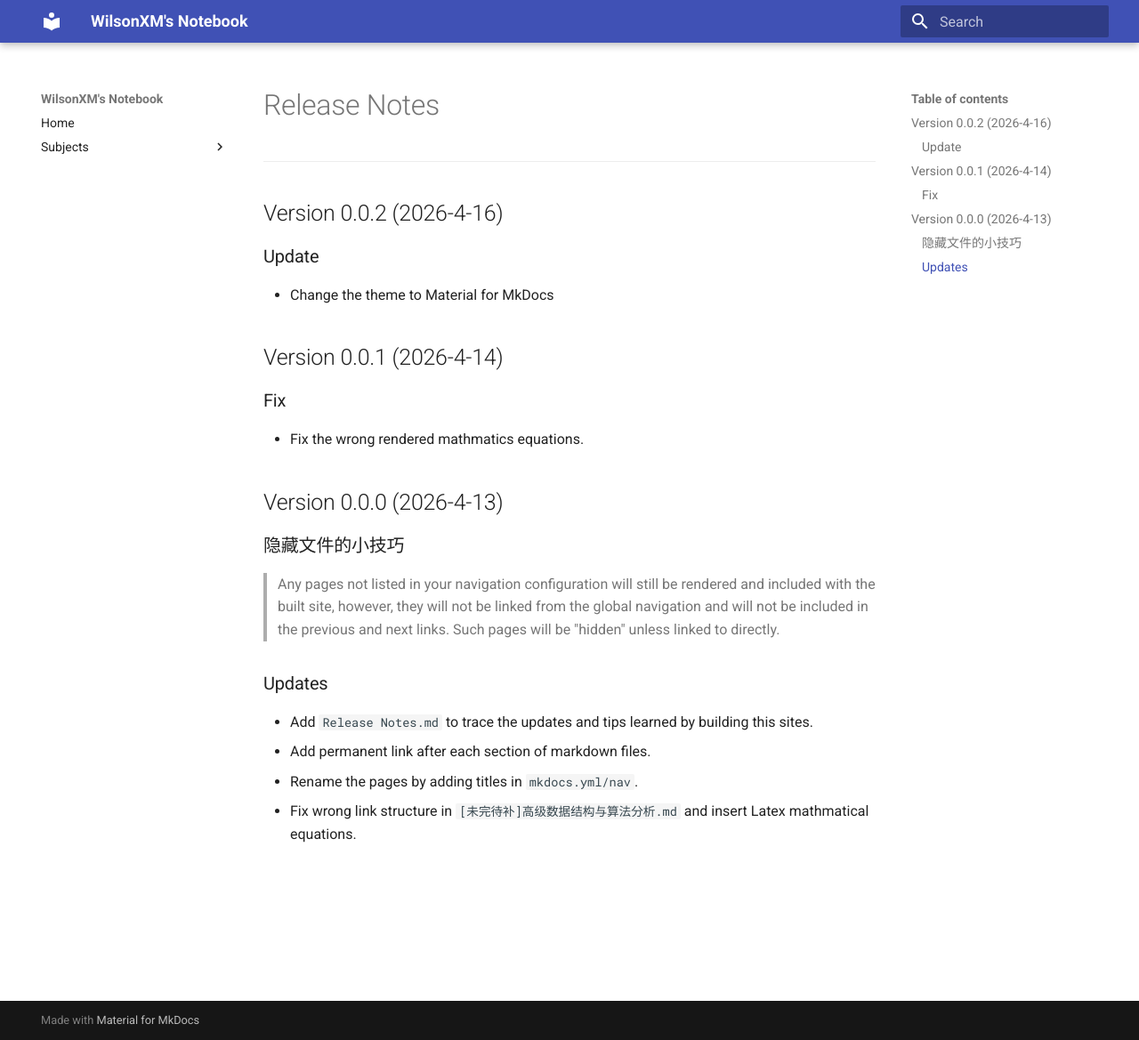
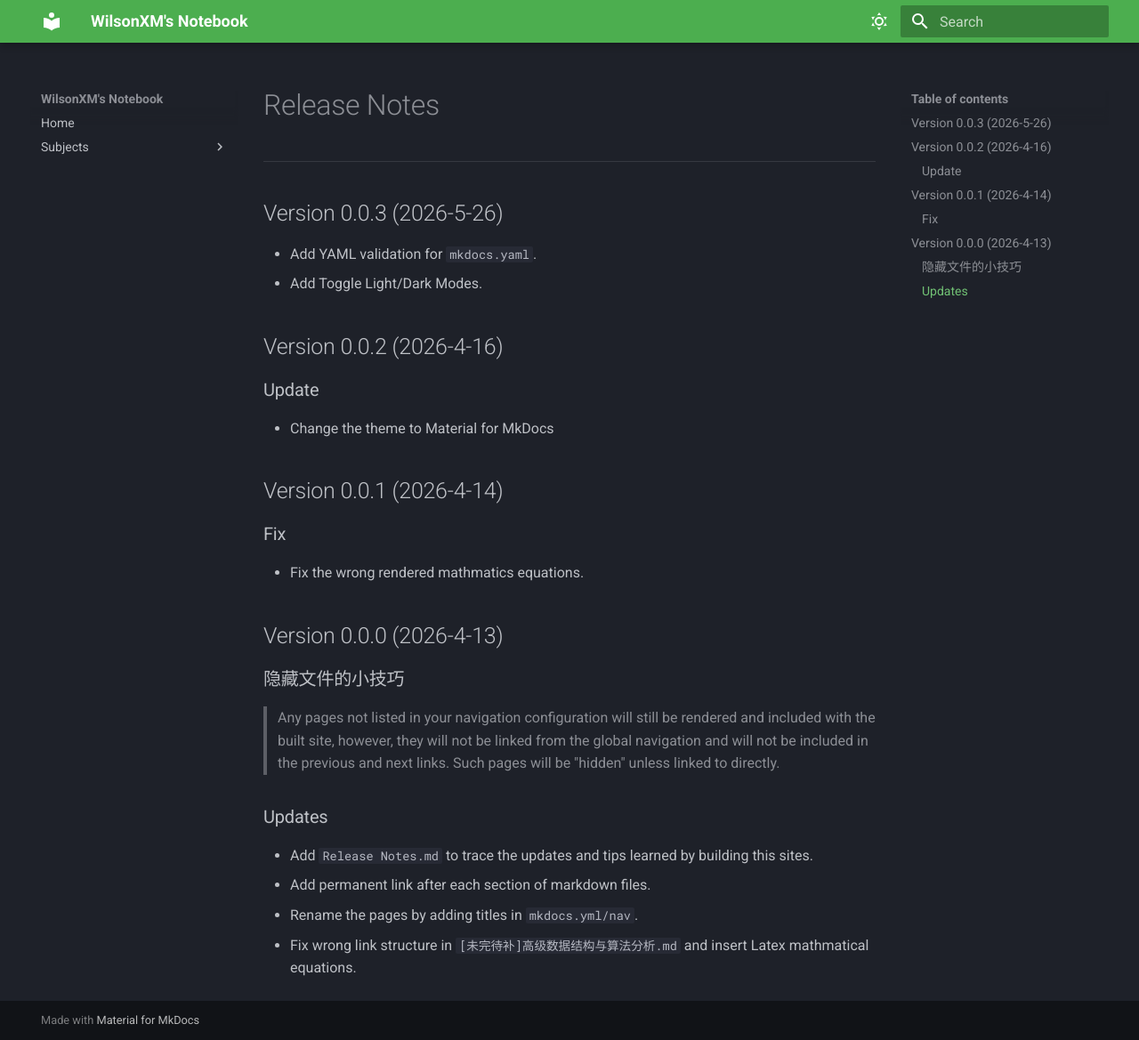
Before and after one commit to WilsonXM/wilsonxm.github.io, an MkDocs documentation site: the page built from docs/MkDocs/Release Notes.md, in a window 1280 px wide and 1169 px high. Shown: the whole window at 89% size. Built offline with MkDocs 1.6.1 and Material for MkDocs 9.7.7, drawn with Linux system fonts in a browser that asks for light colours.

Commit message:
Version 0.0.3

```diff
--- a/docs/MkDocs/Release Notes.md
+++ b/docs/MkDocs/Release Notes.md
@@ -1,6 +1,11 @@
 # Release Notes
 
 ---
+
+## Version 0.0.3 (2026-5-26)
+
+* Add YAML validation for `mkdocs.yaml`.
+* Add Toggle Light/Dark Modes.
 
 ## Version 0.0.2 (2026-4-16)
 
--- a/mkdocs.yml
+++ b/mkdocs.yml
@@ -1,7 +1,24 @@
 site_name: WilsonXM's Notebook
+site_url: https://wilsonxm.github.io
 
 theme:
   name: material
+  palette:
+    # Dark Mode
+    - scheme: slate
+      toggle:
+        icon: material/weather-sunny
+        name: Dark mode
+      primary: green
+      accent: deep purple
+
+    # Light Mode
+    - scheme: default
+      toggle:
+        icon: material/weather-night
+        name: Light mode
+      primary: blue
+      accent: deep orange
 
 markdown_extensions:
   - toc:
```
Also changed, not shown: docs/index.md (+1 -1 lines).
